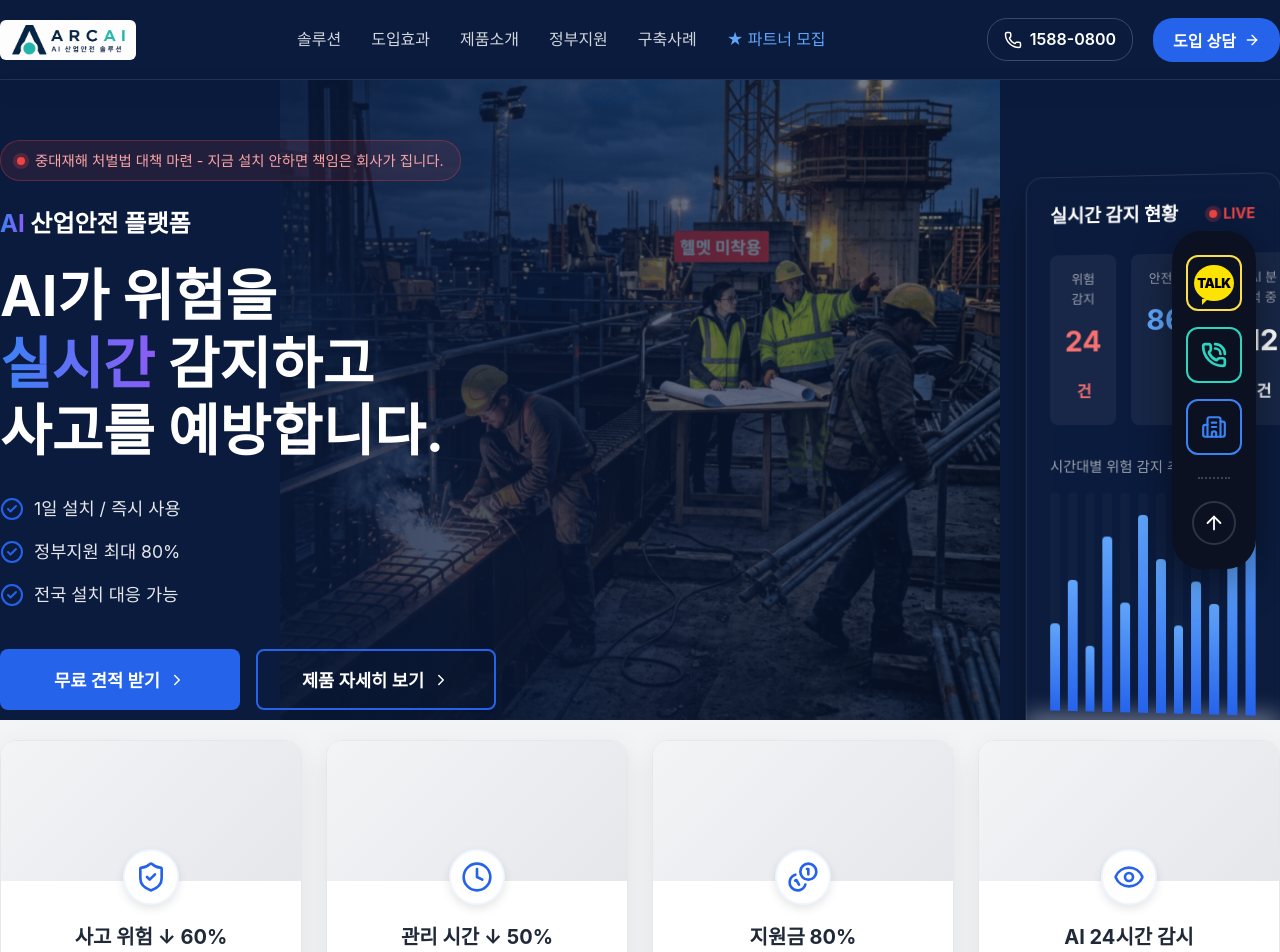
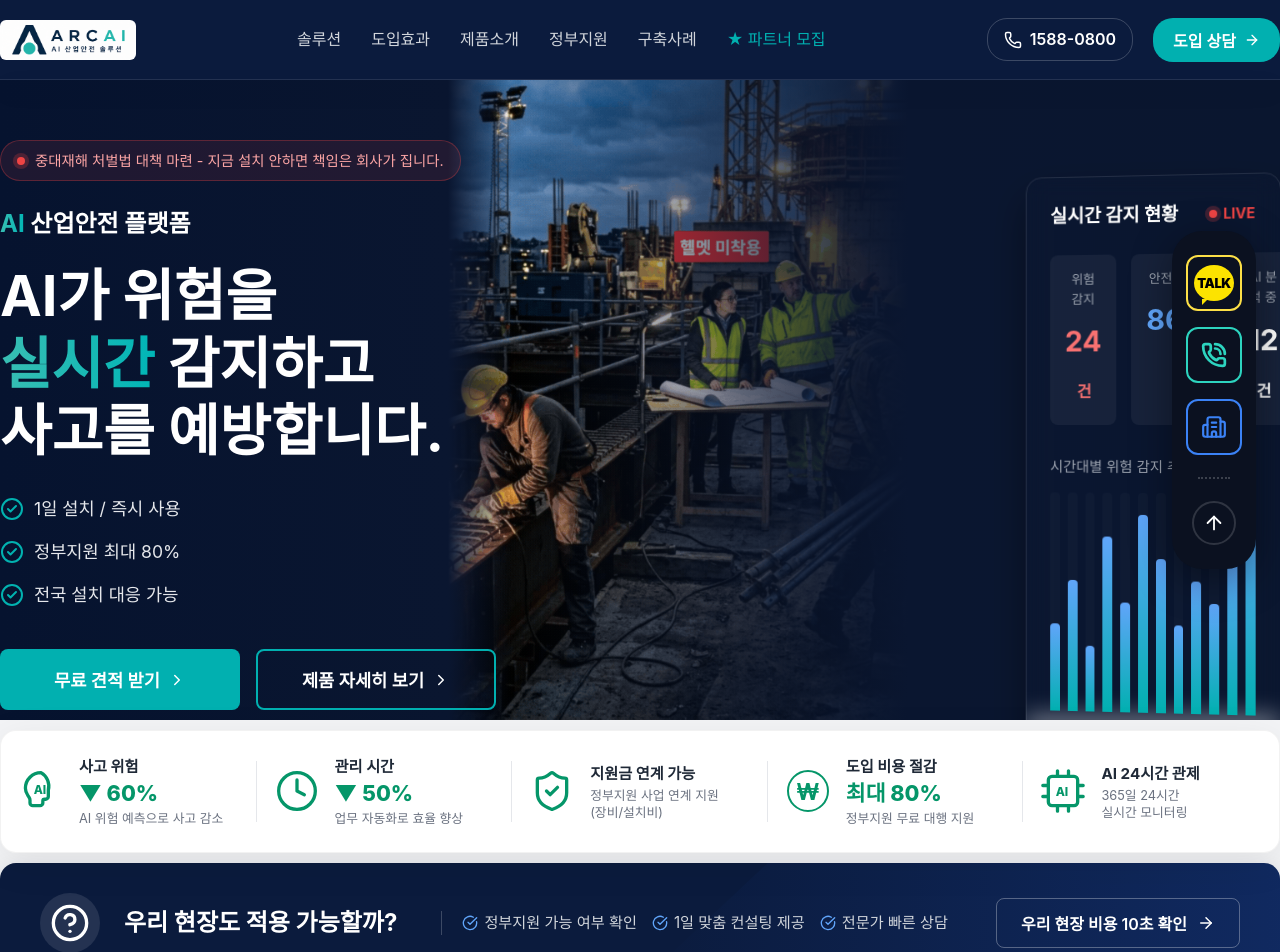
Before and after one commit to moone32/arcai, a React (Vite) app: page / in a window 1280 px wide. Shown: the top 952 px of the page. Built offline with nearby package versions, Linux system fonts and the light colour scheme; a web font is replaced by a local one.

Commit message:
히어로 그라데이션 추가 색상 수정중

```diff
--- a/src/components/layout/Header.css
+++ b/src/components/layout/Header.css
@@ -52,7 +52,9 @@
 }
 
 .highlight-nav {
-  color: #60a5fa !important;
+  /*color: #60a5fa !important;*/
+  color: #01b0b0 !important;
+
 }
 
 .header-actions {
--- a/src/components/sections/BenefitsSection.css
+++ b/src/components/sections/BenefitsSection.css
@@ -1,104 +1,152 @@
 .benefits {
-  margin-top: -60px; /* Hero 겹침 효과 */
+  /*margin-top: -50px;*/
+  /* Hero 겹침 효과 */
+  padding-top: 10px;
   position: relative;
   z-index: 10;
   background-color: transparent !important;
 }
 
-.benefits-grid {
+.benefits-panel {
+  background: white;
+  border-radius: 16px;
+  box-shadow: 0 10px 40px rgba(0, 0, 0, 0.08);
+  border: 1px solid rgba(0, 0, 0, 0.05);
   display: grid;
-  grid-template-columns: repeat(4, 1fr);
-  gap: 24px;
+  grid-template-columns: repeat(5, 1fr);
+  overflow: hidden;
 }
 
 .benefit-card {
-  background: white;
-  border-radius: 16px;
-  overflow: hidden;
-  box-shadow: 0 10px 30px rgba(0, 0, 0, 0.08);
-  transition: all 0.3s ease;
-  border: 1px solid var(--color-border-light);
-  cursor: pointer;
+  display: flex;
+  align-items: center;
+  gap: 14px;
+  padding: 24px 16px;
+  position: relative;
+  background: transparent;
+  transition: background-color 0.2s ease;
 }
 
 .benefit-card:hover {
-  transform: translateY(-10px);
-  box-shadow: 0 20px 40px rgba(0, 0, 0, 0.12);
-  border-color: #93c5fd;
+  background-color: rgba(249, 250, 251, 0.6);
 }
 
-.benefit-icon-wrapper {
-  position: relative;
-  height: 140px;
+/* 카드 사이의 수직 구분선 연출 */
+.benefit-card:not(:last-child)::after {
+  content: '';
+  position: absolute;
+  right: 0;
+  top: 25%;
+  height: 50%;
+  width: 1px;
+  background-color: #e5e7eb;
 }
 
-.benefit-image-placeholder {
-  width: 100%;
-  height: 100%;
-  background: linear-gradient(135deg, #f3f4f6 0%, #e5e7eb 100%);
+.benefit-icon-area {
+  flex-shrink: 0;
+  display: flex;
+  align-items: center;
+  justify-content: center;
 }
 
-.benefit-icon {
-  position: absolute;
-  bottom: -24px;
-  left: 50%;
-  transform: translateX(-50%);
-  width: 56px;
-  height: 56px;
-  background: white;
+.custom-icon-wrapper {
+  display: flex;
+  align-items: center;
+  justify-content: center;
+  width: 48px;
+  height: 48px;
+}
+
+.icon-won-circle {
+  width: 42px;
+  height: 42px;
+  border: 2px solid #059669;
   border-radius: 50%;
   display: flex;
   align-items: center;
   justify-content: center;
-  color: var(--color-accent);
-  box-shadow: 0 4px 10px rgba(0, 0, 0, 0.1);
-  border: 2px solid #eff6ff;
+  font-size: 1.4rem;
+  font-weight: 700;
+  color: #059669;
 }
 
-.benefit-content {
-  padding: 40px 24px 24px;
-  text-align: center;
-  position: relative;
+.benefit-text-area {
+  text-align: left;
+  display: flex;
+  flex-direction: column;
+  justify-content: center;
 }
 
-.benefit-title {
-  font-size: 1.25rem;
+.benefit-label {
+  font-size: 0.95rem;
   font-weight: 700;
-  color: var(--color-text-dark);
-  margin-bottom: 8px;
+  color: #1f2937;
+  margin-bottom: 2px;
+}
+
+.benefit-highlight {
+  font-size: 1.35rem;
+  font-weight: 800;
+  color: #059669;
+  /* 짙은 초록/청록색 강조 */
+  line-height: 1.2;
+  margin-bottom: 4px;
 }
 
 .benefit-desc {
-  font-size: 0.95rem;
-  color: var(--color-text-muted);
+  font-size: 0.8rem;
+  color: #6b7280;
+  line-height: 1.3;
+  margin: 0;
 }
 
-.benefit-arrow {
-  position: absolute;
-  right: 20px;
-  bottom: 20px;
-  font-size: 1.5rem;
-  color: #d1d5db;
-  transition: color 0.3s, transform 0.3s;
+/* 반응형 처리 */
+@media (max-width: 1200px) {
+  .benefits-panel {
+    grid-template-columns: repeat(3, 1fr);
+  }
+
+  .benefit-card::after {
+    display: none !important;
+    /* 다단으로 변할 때는 절대 배치된 세로선 제거 */
+  }
+
+  .benefit-card {
+    border-bottom: 1px solid #f3f4f6;
+    border-right: 1px solid #f3f4f6;
+  }
+
+  /* 3열 그리드에서 우측 끝 테두리 정리 */
+  .benefit-card:nth-child(3n) {
+    border-right: none;
+  }
 }
 
-.benefit-card:hover .benefit-arrow {
-  color: var(--color-accent);
-  transform: translateX(5px);
-}
+@media (max-width: 768px) {
+  .benefits-panel {
+    grid-template-columns: repeat(2, 1fr);
+  }
 
-@media (max-width: 992px) {
-  .benefits-grid {
-    grid-template-columns: repeat(2, 1fr);
+  .benefit-card:nth-child(3n) {
+    border-right: 1px solid #f3f4f6;
+    /* 이전 규칙 리셋 */
+  }
+
+  .benefit-card:nth-child(2n) {
+    border-right: none;
   }
 }
 
 @media (max-width: 576px) {
-  .benefits-grid {
+  .benefits-panel {
     grid-template-columns: 1fr;
   }
+
   .benefits {
-    margin-top: 0;
-    padding-top: 40px;
+    margin-top: 20px;
+  }
+
+  .benefit-card {
+    border-right: none !important;
   }
 }
--- a/src/components/sections/BenefitsSection.jsx
+++ b/src/components/sections/BenefitsSection.jsx
@@ -1,46 +1,90 @@
 import React from 'react';
-import { ShieldCheck, Clock, Coins, Eye } from 'lucide-react';
+import { Clock, ShieldCheck } from 'lucide-react';
 import './BenefitsSection.css';
 
 const BenefitsSection = () => {
   const benefits = [
     {
-      icon: <ShieldCheck size={32} />,
-      title: '사고 위험 ↓ 60%',
-      desc: '사고 위험 60% 감소',
+      icon: (
+        <div className="custom-icon-wrapper">
+          <svg width="44" height="44" viewBox="0 0 24 24" fill="none" stroke="#059669" strokeWidth="1.8" strokeLinecap="round" strokeLinejoin="round">
+            {/* 사람 머리 옆모습 실루엣 */}
+            <path d="M12 2a8.5 8.5 0 0 0-8.5 8.5c0 1.5.5 2.8 1.3 3.9l.7 1.1c.3.5.5 1 .5 1.5v1.5c0 .8.7 1.5 1.5 1.5h4c.8 0 1.5-.7 1.5-1.5v-1c0-.6.4-1 1-1h.5c.8 0 1.5-.7 1.5-1.5v-3.5A8.5 8.5 0 0 0 12 2z" />
+            <text x="8" y="13.5" fontSize="6.5" fontWeight="800" fill="#059669" stroke="none">AI</text>
+          </svg>
+        </div>
+      ),
+      label: '사고 위험',
+      highlight: '▼ 60%',
+      desc: 'AI 위험 예측으로 사고 감소',
     },
     {
-      icon: <Clock size={32} />,
-      title: '관리 시간 ↓ 50%',
-      desc: '안전관리 시간 50% 절감',
+      icon: (
+        <div className="custom-icon-wrapper">
+          <Clock size={44} strokeWidth={1.8} color="#059669" />
+        </div>
+      ),
+      label: '관리 시간',
+      highlight: '▼ 50%',
+      desc: '업무 자동화로 효율 향상',
     },
     {
-      icon: <Coins size={32} />,
-      title: '지원금 80%',
-      desc: '정부지원 최대 비용 절감',
+      icon: (
+        <div className="custom-icon-wrapper">
+          <ShieldCheck size={44} strokeWidth={1.8} color="#059669" />
+        </div>
+      ),
+      label: '지원금 연계 가능',
+      highlight: null,
+      desc: '정부지원 사업 연계 지원\n(장비/설치비)',
     },
     {
-      icon: <Eye size={32} />,
-      title: 'AI 24시간 감시',
-      desc: 'AI가 24시간 안전을 지킵니다',
+      icon: (
+        <div className="custom-icon-wrapper">
+          <div className="icon-won-circle">₩</div>
+        </div>
+      ),
+      label: '도입 비용 절감',
+      highlight: '최대 80%',
+      desc: '정부지원 무료 대행 지원',
+    },
+    {
+      icon: (
+        <div className="custom-icon-wrapper">
+          <svg width="44" height="44" viewBox="0 0 24 24" fill="none" stroke="#059669" strokeWidth="1.8" strokeLinecap="round" strokeLinejoin="round">
+            {/* AI 칩/반도체 모양 */}
+            <rect x="4" y="4" width="16" height="16" rx="2" />
+            <path d="M9 1v3M15 1v3M9 20v3M15 20v3M20 9h3M20 15h3M1 9h3M1 15h3" />
+            <text x="8" y="14.5" fontSize="6.5" fontWeight="800" fill="#059669" stroke="none">AI</text>
+          </svg>
+        </div>
+      ),
+      label: 'AI 24시간 관제',
+      highlight: null,
+      desc: '365일 24시간\n실시간 모니터링',
     }
   ];
 
   return (
-    <section className="benefits section section-light" id="benefits">
+    <section className="benefits" id="benefits">
       <div className="container">
-        <div className="benefits-grid">
+        <div className="benefits-panel">
           {benefits.map((item, index) => (
             <div className="benefit-card" key={index}>
-              <div className="benefit-icon-wrapper">
-                {/* 썸네일 이미지 자리 연출 */}
-                <div className="benefit-image-placeholder"></div>
-                <div className="benefit-icon">{item.icon}</div>
+              <div className="benefit-icon-area">
+                {item.icon}
               </div>
-              <div className="benefit-content">
-                <h3 className="benefit-title">{item.title}</h3>
-                <p className="benefit-desc">{item.desc}</p>
-                <span className="benefit-arrow">›</span>
+              <div className="benefit-text-area">
+                <span className="benefit-label">{item.label}</span>
+                {item.highlight && <div className="benefit-highlight">{item.highlight}</div>}
+                <p className="benefit-desc">
+                  {item.desc.split('\n').map((line, i) => (
+                    <React.Fragment key={i}>
+                      {line}
+                      {i < item.desc.split('\n').length - 1 && <br />}
+                    </React.Fragment>
+                  ))}
+                </p>
               </div>
             </div>
           ))}
--- a/src/components/sections/ConsultBanner.css
+++ b/src/components/sections/ConsultBanner.css
@@ -1,5 +1,5 @@
 .consult-banner {
-  padding: 40px 0;
+  padding: 10px 0;
 }
 
 .banner-wrapper {
@@ -91,6 +91,7 @@
     align-items: flex-start;
     gap: 15px;
   }
+
   .banner-checks {
     margin-left: 0;
     padding-left: 0;
@@ -106,6 +107,7 @@
     gap: 24px;
     padding: 24px;
   }
+
   .banner-icon {
     display: none;
   }
--- a/src/components/sections/HeroSection.css
+++ b/src/components/sections/HeroSection.css
@@ -5,6 +5,7 @@
   align-items: flex-start;
   position: relative;
   overflow: hidden;
+  background-color: #0a162f;
   background-image: url('/hero_bg_gif.gif');
   /*background-image: url('/hero_bg.jpg');*/
   background-size: contain;
@@ -12,7 +13,7 @@
   background-repeat: no-repeat;
 }
 
-/* 어두운 오버레이 추가 */
+/* 어두운 오버레이 및 배경 이미지 좌우 그라데이션 블렌딩 추가 */
 .hero::before {
   content: '';
   position: absolute;
@@ -20,7 +21,8 @@
   left: 0;
   width: 100%;
   height: 100%;
-  background: linear-gradient(to right, rgba(11, 27, 61, 0.95) 0%, rgba(11, 27, 61, 0.4) 100%);
+  background: linear-gradient(to right, #06132f 0%, #0a1630 35%, rgba(10, 22, 47, 0) 40%, rgba(10, 22, 47, 0) 40%, #0a1630 71%, #0a162f 100%);
+  /*,linear-gradient(to right, rgba(11, 27, 61, 0.95) 0%, rgba(11, 27, 61, 0.4) 100%);*/
   z-index: 1;
 }
 
@@ -81,7 +83,8 @@
 }
 
 .check-icon {
-  color: var(--color-accent);
+  /*color: var(--color-accent);*/
+  color: #02b2b0;
 }
 
 .hero-buttons {
@@ -94,7 +97,8 @@
   font-size: 1.1rem;
   padding: 16px 32px;
   border-radius: 8px;
-  background-color: var(--color-accent);
+  /*background-color: var(--color-accent);*/
+  background-color: #01b0b0;
   color: white;
   display: inline-flex;
   align-items: center;
@@ -108,7 +112,8 @@
 
 .hero-btn.btn-outline {
   background-color: transparent;
-  border-color: var(--color-accent);
+  /*border-color: var(--color-accent);*/
+  border-color: #01b0b0;
 }
 
 /* 대시보드 비주얼 연출 */
@@ -295,6 +300,10 @@
     padding-top: calc(var(--header-height) + 40px);
   }
 
+  .hero::before {
+    background: linear-gradient(to bottom, #06132f 0%, #0a1630 21%, rgba(10, 22, 47, 0) 40%, rgba(10, 22, 47, 0) 40%, #0a1630 55%, #0a162f 100%);
+  }
+
   .hero-container {
     grid-template-columns: 1fr;
     text-align: left;
--- a/src/index.css
+++ b/src/index.css
@@ -6,7 +6,8 @@
   /* Dark Navy Background */
   --color-secondary: #1a2a4e;
   /* Lighter Navy for Cards */
-  --color-accent: #2563eb;
+  /*--color-accent: #2563eb;*/
+  --color-accent: #01b0b0;
   /* Vibrant Blue for Buttons */
   --color-accent-hover: #1d4ed8;
   --color-alert: #ef4444;
@@ -78,7 +79,8 @@ button {
 }
 
 .text-gradient {
-  background: linear-gradient(90deg, #3b82f6, #8b5cf6);
+  /*background: linear-gradient(90deg, #3b82f6, #8b5cf6);*/
+  background: linear-gradient(90deg, #39beb3, #00b5b6);
   -webkit-background-clip: text;
   -webkit-text-fill-color: transparent;
 }
```
